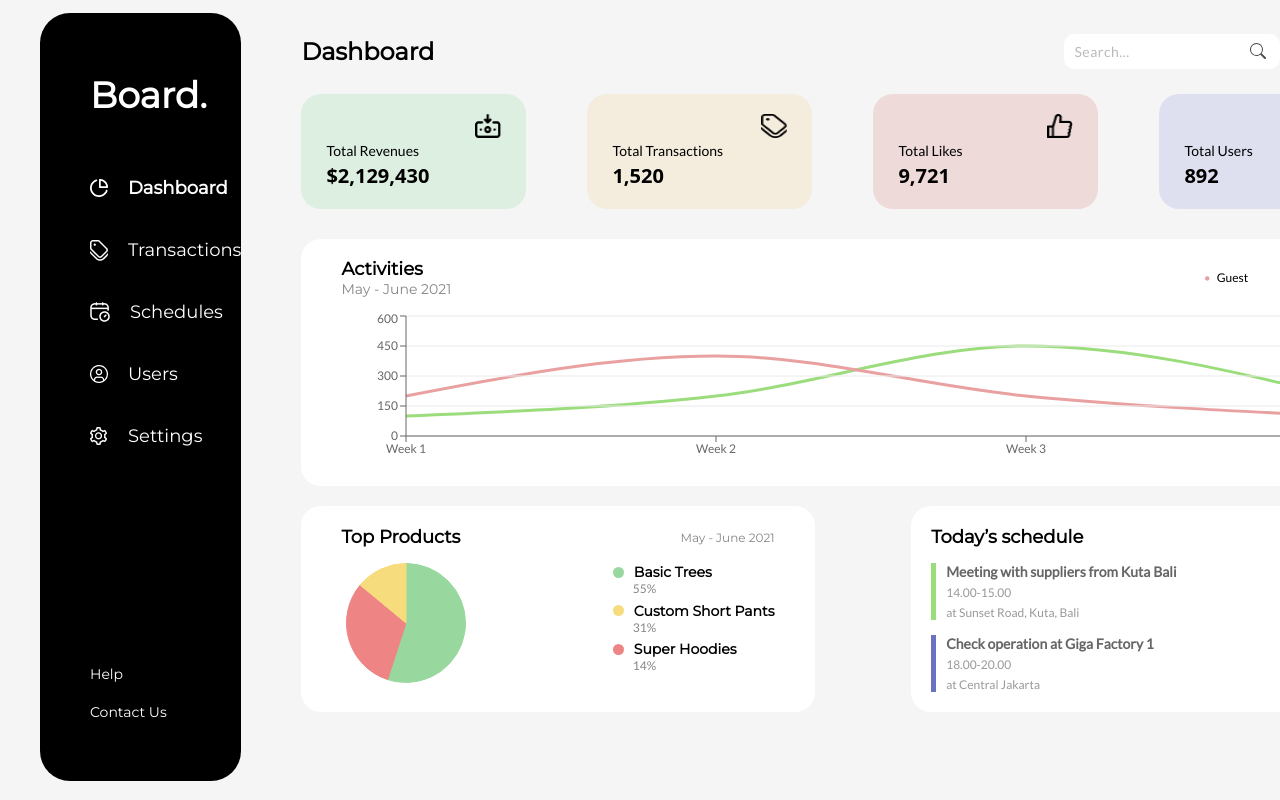
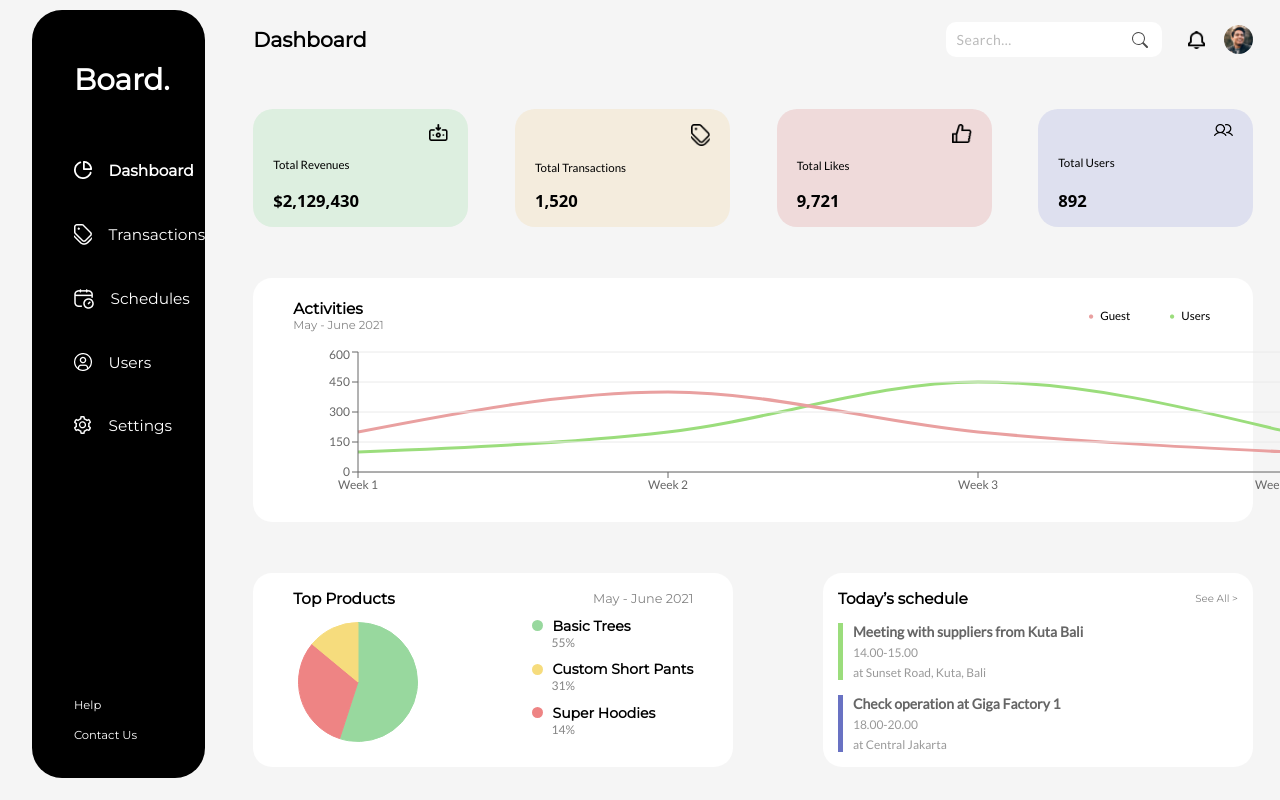
Before and after one commit to vishuKaushik722/Listed-assignment, a React (Create React App) app: page /main in a window 1280 px wide. Built offline with nearby package versions, Linux system fonts and the light colour scheme.

Commit message:
Final Touch

```diff
--- a/src/Components/Poster/Poster.css
+++ b/src/Components/Poster/Poster.css
@@ -1,33 +1,32 @@
 .poster-container {
-    width: 175px;
-    height: 75px;
+    width: 17%;
+    min-width: 175px;
+    height: 11vh;
     background-color: #DDEFE0;
     border-radius: 20px;
     flex-shrink: 0;
     display: flex;
     flex-direction: column;
-    padding-left: 25px;
-    padding-right: 25px;
-    padding-top: 20px;
-    padding-bottom: 20px;
+    padding: 1.5% 2%;
     justify-content: space-between;
 }
 
 .poster-icon {
     align-self: flex-end;
-    width: 26px;
-    height: 24px;
+    width: 11%;
+    max-width: 26px;
+    height: auto;
 }
 
 .poster-heading {
     color: #000;
-    font-size: 14px;
+    font-size: 0.9vw;
     font-family: 'Lato', sans-serif;
 }
 
 .poster-count {
     color: #000;
-    font-size: 20px;
+    font-size: 1.3vw;
     font-family: 'Open Sans', sans-serif;
     font-weight: 700;
 }
--- a/src/Screens/MainScreen/MainScreen.css
+++ b/src/Screens/MainScreen/MainScreen.css
@@ -7,11 +7,11 @@ body {
 }
 
 .app {
-  padding-left: 40px;
-  padding-right: 60px;
+  padding-left: 2.5%;
+  padding-right: 3.8%;
   display: flex;
   height: 96vh;
-  padding-top: 13px;
+  padding-top: 0.8%;
   justify-content: space-between;
 }
 
@@ -22,11 +22,11 @@ body {
 }
 
 .navbar {
-  width: 18%;
+  width: 17%;
   background-color: #f0f0f0;
-  padding-left: 50px;
-  padding-top: 60px;
-  padding-bottom: 60px;
+  padding-left: 3.5%;
+  padding-top: 4.3%;
+  padding-bottom: 3%;
   background-color: #000;
   border-radius: 30px;
   display: flex;
@@ -42,53 +42,53 @@ body {
 
 .content {
   flex-grow: 1;
-  /* display: flex; */
+  display: flex;
   flex-direction: column;
-  height: 100%;
-  margin-left: 60px;
+  height: 97%;
+  margin-left: 4%;
   justify-content: space-between;
-  padding-top: 20px;
+  padding-top: 1%;
 }
 
 .nav div {
-    color : #fff;
+  color: #fff;
 }
 
 .nav-text {
-    font-size: 18px;
+  font-size: 1.2vw;
   font-family: 'Montserrat', sans-serif;
-    margin-top: 40px;
+  margin-top: 5.5vh;
   color: #fff;
   display: flex;
   align-items: center;
 }
 
 .dashboard {
-    font-size: 18px;
+  font-size: 1.2vw;
   font-family: 'Montserrat', sans-serif;
   font-weight: 700;
-    margin-top: 60px;
+  margin-top: 8vh;
   color: #fff;
   display: flex;
   align-items: center;
 }
 
 .board-text {
-    font-size: 36px;
+  font-size: 2.3vw;
   font-family: 'Montserrat', sans-serif;
   font-weight: 700;
   color: #fff;
 }
 
 .nav-img {
-    margin-right: 20px;
+  margin-right: 1.3vw;
 }
 
 .bottom-nav {
-    font-size: 14px;
+  font-size: 0.9vw;
   font-family: 'Montserrat', sans-serif;
   color: #fff;
-    margin-top: 20px
+  margin-top: 2vh;
 }
 
 .row1 {
@@ -96,6 +96,7 @@ body {
   align-items: center;
   justify-content: space-between;
 }
+
 .upper-content {
   display: flex;
   align-items: center;
@@ -103,24 +104,24 @@ body {
 }
 
 .user-img {
-  width: 36px;
-  height: 36px;
-  background: lightgray -23.92px -4.158px / 184% 128.552% no-repeat;
+  width: 2.3vw;
+  height: 2.3vw;
+  background: lightgray -1.2vw -0.2vw / 184% 128.552% no-repeat;
   border-radius: 50%;
 }
 
 .right-dashboard {
   color: #000;
-  font-size: 24px;
+  font-size: 1.6vw;
   font-family: 'Montserrat', sans-serif;
-  font-weight: 700;
+  font-weight: 900;
 }
 
 .notification {
-  width: 18px;
-  height: 20px;
-  margin-left: 30px;
-  margin-right: 20px;
+  width: 1.3vw;
+  height: 1.4vw;
+  margin-left: 2vw;
+  margin-right: 1.5vw;
 }
 
 .search {
@@ -144,6 +145,7 @@ input[type="search"] {
 input[type="search"]::placeholder {
   color: #bbb;
 }
+
 
 button[type="submit"] {
   text-indent: -999px;
@@ -173,24 +175,22 @@ button[type="submit"]:hover {
   display: flex;
   flex-direction: row;
   justify-content: space-between;
-  margin-top: 25px;
 }
 
 .row3 {
-  margin-top: 30px;
-  padding-left: 40px;
-  padding-top: 15px;
-  padding-bottom: 15px;
-  padding-right: 43px;
+  padding-left: 4%;
+  padding-top: 1.5%;
+  padding-bottom: 1.5%;
+  padding-right: 4.3%;
   background-color: #fff;
-  border-radius: 20px;
+  border-radius: 1.5vw;
 }
 
 .chart-info {
   display: flex;
   justify-content: space-between;
   align-items: center;
-  margin-bottom: 10px;
+  margin-bottom: 0.7vw;
 }
 
 .chart-markup {
@@ -199,30 +199,31 @@ button[type="submit"]:hover {
 
 .activity-text {
   color: #000;
-  font-size: 18px;
+  font-size: 1.2vw;
   font-family: 'Montserrat', sans-serif;
   font-weight:bold;
 }
 
 .activity-date {
   color: var(--secondary-text, #858585);
-  font-size: 14px;
+  font-size: 0.9vw;
   font-family: 'Montserrat', sans-serif;
 }
+
 ul {
   list-style-type: none;
 }
 
 .guest-li {
   color: #000;
-  font-size: 12px;
+  font-size: 0.9vw;
   font-family: 'Lato', sans-serif;
-  margin-right: 50px;
+  margin-right: 3vw;
 }
 
 .users-li {
   color: #000;
-  font-size: 12px;
+  font-size: 0.9vw;
   font-family: 'Lato', sans-serif;
 }
 
@@ -242,28 +243,24 @@ ul {
   display: flex;
   flex-direction: row;
   justify-content: space-between;
-  margin-top: 20px;
 }
 
 .card1 {
   width: 40%;
   background-color: #fff;
-  border-radius: 20px;
-  padding: 20px;
-  padding-left: 40px;
-  padding-right: 40px;
+  border-radius: 1.5vw;
+  padding: 1.2vw;
+  padding-left: 4%;
+  padding-right: 4%;
 }
 
 .card2 {
   width: 40%;
   background-color: #fff;
-  border-radius: 20px;
-  padding: 20px;
+  border-radius: 1.5vw;
+  padding: 1.2vw;
 }
 
-.schedule-1 {
-  margin-top: 10px;
-}
 
 .schedule-box {
   display: flex;
@@ -273,14 +270,14 @@ ul {
 
 .schedule-title {
   color: #000;
-  font-size: 18px;
+  font-size: 1.2vw;
   font-family: 'Montserrat', sans-serif;
   font-weight: 700;
 }
 
 .see-all {
   color: var(--secondary-text, #858585);
-  font-size: 12px;
+  font-size: 0.8vw;
   font-family: 'Montserrat', sans-serif;
 }
 
@@ -294,25 +291,25 @@ ul {
   display: flex;
   flex-direction: column;
   justify-content: space-between;
-  height: 110px;
+  height: 15vh;
 }
 
 .pie-title {
   display: flex;
   justify-content: space-between;
   align-items: center;
-  margin-bottom: 5px;
+  margin-bottom: 0.5vh;
 }
 
 .pie-heading {
   color: #000;
-  font-size: 18px;
+  font-size: 1.2vw;
   font-family: 'Montserrat', sans-serif;
   font-weight: 700;
 }
 
 .pie-head-date {
   color: var(--secondary-text, #858585);
-  font-size: 12px;
+  font-size: 1vw;
   font-family: 'Montserrat', sans-serif;
 }
--- a/src/Screens/MainScreen/MainScreen.js
+++ b/src/Screens/MainScreen/MainScreen.js
@@ -91,7 +91,7 @@ const MainScreen = () => {
                 Today’s schedule
               </div>
               <div className='see-all'>
-              See All
+              See All &#62;
               </div>
             </div>
             <ScheduleInfo title={"Meeting with suppliers from Kuta Bali"} bordercolor={"#9BDD7C"} time={"14.00-15.00"} location={"at Sunset Road, Kuta, Bali "} />
```
Lines whose indentation alone changed are shown as unchanged.
